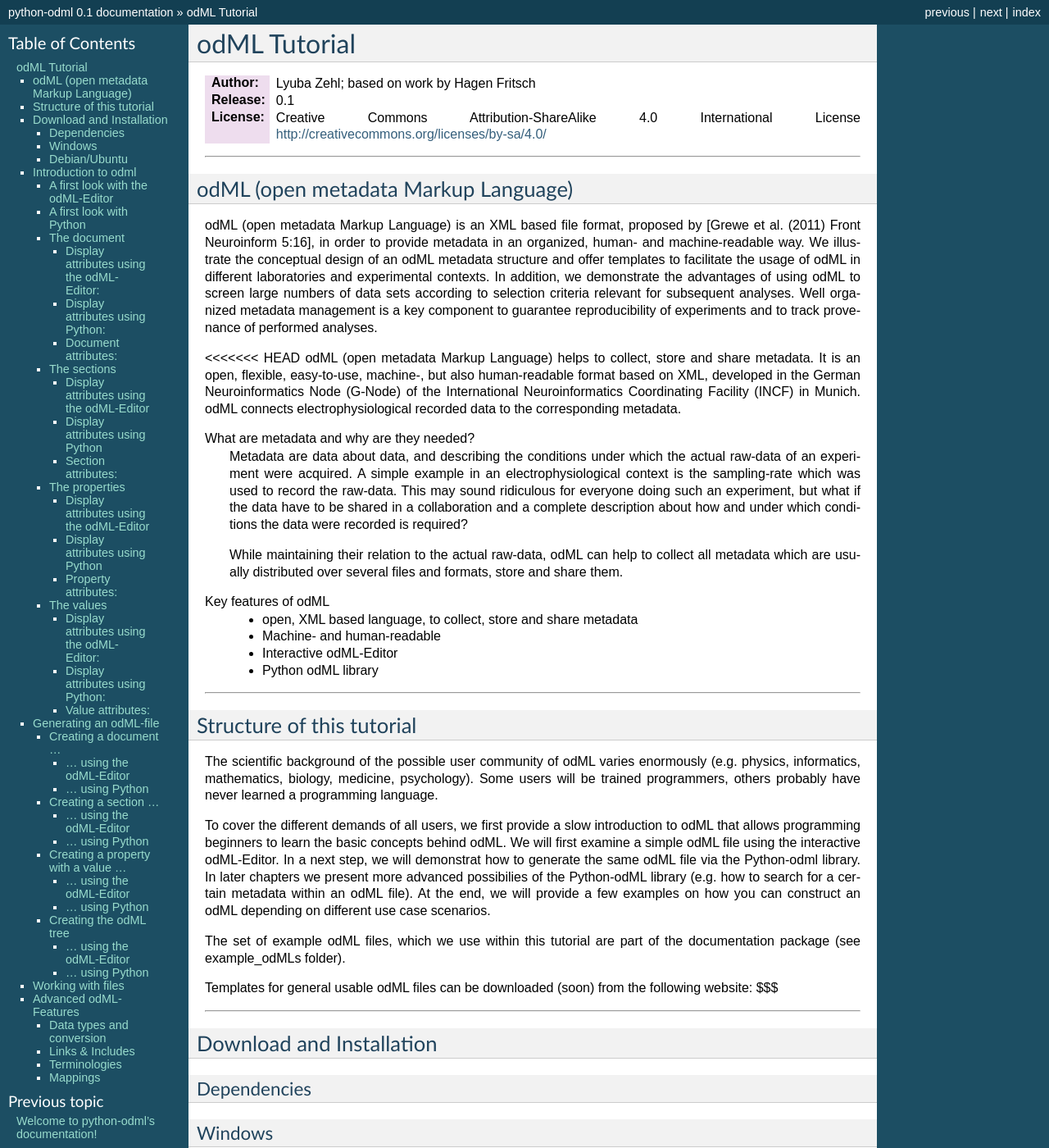
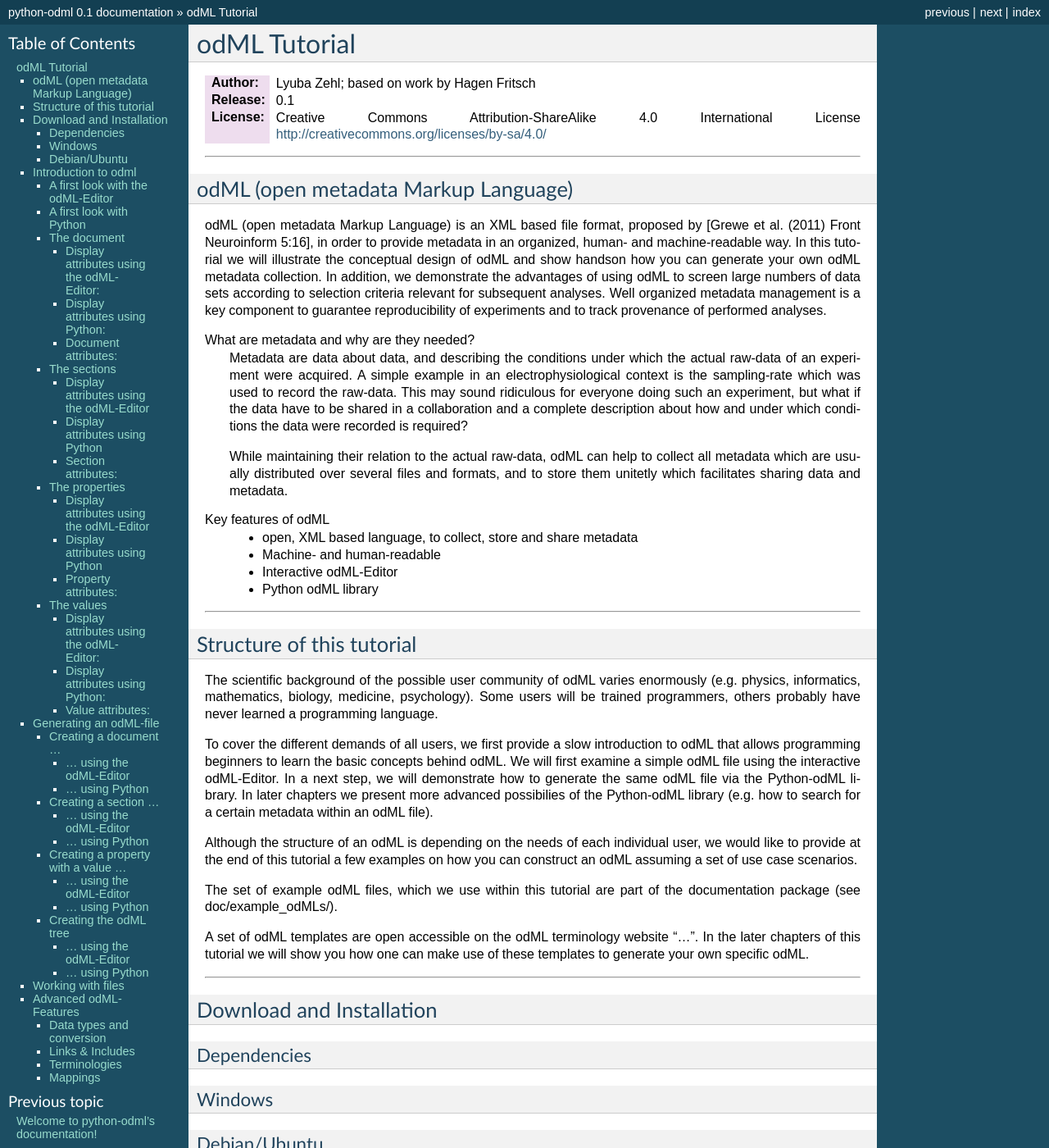
Before and after one commit to G-Node/python-odml, a Sphinx documentation site: the page built from doc/tutorial.rst, in a window 1280 px wide and 1400 px high. Shown: the whole window at 82% size. Built offline with Sphinx 7.4.7, drawn with Linux system fonts in a browser that asks for light colours.

Commit message:
tutorial update (first intro part)

```diff
--- a/doc/tutorial.rst
+++ b/doc/tutorial.rst
@@ -18,21 +18,13 @@ odML (open metadata Markup Language)
 odML (open metadata Markup Language) is an XML based file format,
 proposed by [Grewe et al. (2011) Front Neuroinform 5:16], in order
 to provide metadata in an organized, human- and machine-readable way.
-We illustrate the conceptual design of an odML metadata structure and
-offer templates to facilitate the usage of odML in different laboratories
-and experimental contexts. In addition, we demonstrate the advantages of
-using odML to screen large numbers of data sets according to selection
-criteria relevant for subsequent analyses. Well organized metadata
-management is a key component to guarantee reproducibility of experiments
-and to track provenance of performed analyses.
-
-<<<<<<< HEAD
-odML (open metadata Markup Language) helps to collect, store and share
-metadata. It is an open, flexible, easy-to-use, machine-, but also
-human-readable format based on XML, developed in the German
-Neuroinformatics Node (G-Node) of the International Neuroinformatics
-Coordinating Facility (INCF) in Munich. odML connects
-electrophysiological recorded data to the corresponding metadata.
+In this tutorial we will illustrate the conceptual design of odML and
+show handson how you can generate your own odML metadata collection.
+In addition, we demonstrate the advantages of using odML to screen
+large numbers of data sets according to selection criteria relevant for
+subsequent analyses. Well organized metadata management is a key
+component to guarantee reproducibility of experiments and to track
+provenance of performed analyses.
 
 What are metadata and why are they needed?
 	Metadata are data about data, and describing the conditions under
@@ -45,7 +37,8 @@ What are metadata and why are they needed?
 
 	While maintaining their relation to the actual raw-data, odML can
 	help to collect all metadata which are usually distributed over
-	several files and formats, store and share them.
+	several files and formats, and to store them unitetly which
+	facilitates sharing data and metadata.
 
 Key features of odML
 	- open, XML based language, to collect, store and share metadata
@@ -60,24 +53,30 @@ Structure of this tutorial
 
 The scientific background of the possible user community of odML varies
 enormously (e.g. physics, informatics, mathematics, biology, medicine,
-psychology). Some users will be trained programmers, others probably have
-never learned a programming language.
+psychology). Some users will be trained programmers, others probably
+have never learned a programming language.
 
 To cover the different demands of all users, we first provide a slow
-introduction to odML that allows programming beginners to learn the basic
-concepts behind odML. We will first examine a simple odML file using the
-interactive odML-Editor. In a next step, we will demonstrat how to generate
-the same odML file via the Python-odml library. In later chapters we present
-more advanced possibilies of the Python-odML library (e.g. how to search for
-a certain metadata within an odML file). At the end, we will provide a few
-examples on how you can construct an odML depending on different use case
-scenarios.
+introduction to odML that allows programming beginners to learn the
+basic concepts behind odML. We will first examine a simple odML file
+using the interactive odML-Editor. In a next step, we will demonstrate
+how to generate the same odML file via the Python-odML library. In
+later chapters we present more advanced possibilies of the Python-odML
+library (e.g. how to search for a certain metadata within an odML file).
 
-The set of example odML files, which we use within this tutorial are part of
-the documentation package (see example_odMLs folder).
+Although the structure of an odML is depending on the needs of each
+individual user, we would like to provide at the end of this tutorial a
+few examples on how you can construct an odML assuming a set of use
+case scenarios.
 
-Templates for general usable odML files can be downloaded (soon) from the
-following website: $$$
+The set of example odML files, which we use within this tutorial are
+part of the documentation package (see doc/example_odMLs/).
+
+A set of odML templates are open accessible on the odML terminology
+website "...". In the later chapters of this tutorial we will show you
+how one can make use of these templates to generate your own specific
+odML.
+
 
 ------------------------------------------------------------------------
 
```
